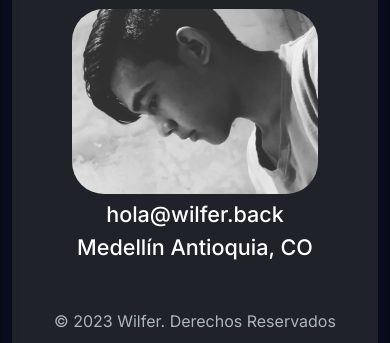
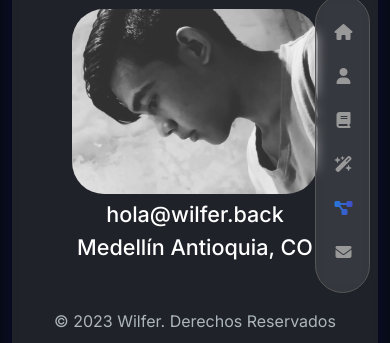
Before and after one commit to WilferCastro/Portfolio, a website: page index.html in a window 390 px wide. Both pictures are taken after a click on the button 342 px from the left and 48 px from the top of the page. Shown: the part 85-428 px from the top of the page. Drawn offline with nearby package versions, Linux system fonts and the light colour scheme.

Commit message:
Bug Fixed

```diff
--- a/assets/css/style.css
+++ b/assets/css/style.css
@@ -404,7 +404,7 @@ textarea {
 }
 
 .sidebar.hidden {
-  transform: translateX(200px); /* Oculta el menú lateral hacia la izquierda */
+  transform: translateX(0); /* Oculta el menú lateral hacia la izquierda */
 }
 
 .popover {
@@ -426,7 +426,6 @@ textarea {
     font-size: 58px;
     line-height: 1.3;
   }
-
   .btn2 {
     width: 100%;
   }
@@ -440,11 +439,9 @@ textarea {
   .float-ball{
     display: block;
   }
-  .sidebar.hidden {
-    transform: translateX(200px);
-  }
   .sidebar{
     right: 20px;
     top: 80px;
+    transform: translateX(200px);
   }
 }
```
